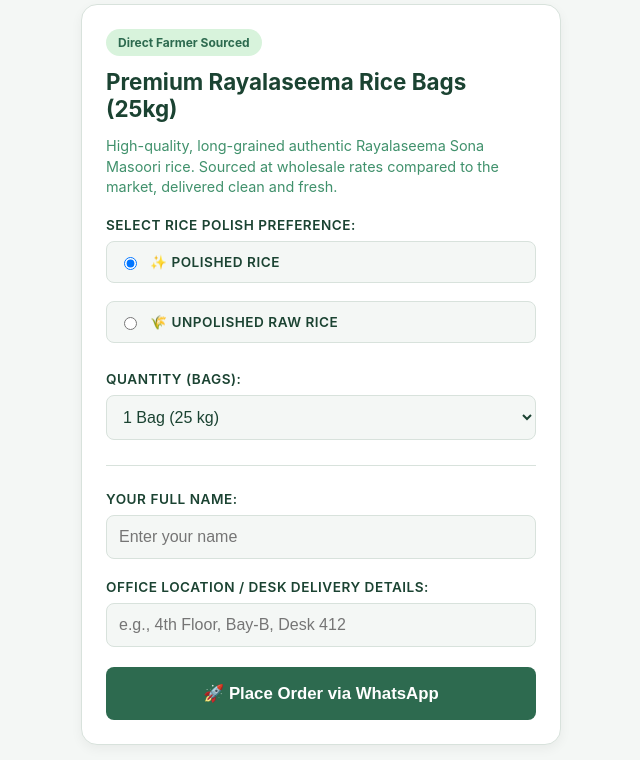
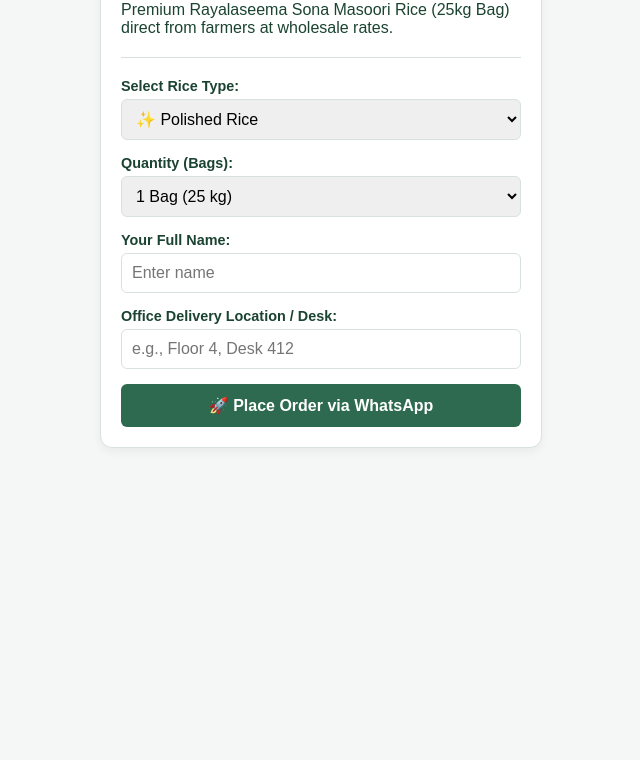
Before and after one commit to ramoracle/ricedirect, a plain HTML site: page index.html in a window 1280 px wide. Shown: the part 102-862 px from the top of the page, without its empty margins (319-959 px from the left). After the commit the page ends 800 px from the top, so only its background shows below. Drawn offline with Linux system fonts and the light colour scheme.

Commit message:
Update index.html
yes

```diff
--- a/index.html
+++ b/index.html
@@ -5,170 +5,33 @@
     <meta name="viewport" content="width=device-width, initial-scale=1.0">
     <title>RiceDirect | Office Group Orders</title>
     <style>
-        :root {
-            --primary: #2d6a4f;
-            --background: #f4f7f5;
-            --card-bg: #ffffff;
-            --text: #1b4332;
-            --border: #d8e2dc;
-            --accent: #d8f3dc;
-        }
-
-        body {
-            font-family: -apple-system, BlinkMacSystemFont, "Segoe UI", Roboto, Helvetica, Arial, sans-serif;
-            background-color: var(--background);
-            color: var(--text);
-            margin: 0;
-            padding: 15px;
-            display: flex;
-            justify-content: center;
-        }
-
-        .app-container {
-            width: 100%;
-            max-width: 480px;
-            margin-top: 10px;
-        }
-
-        .main-header {
-            text-align: center;
-            margin-bottom: 20px;
-        }
-
-        .main-header h1 {
-            color: var(--primary);
-            margin: 0;
-            font-size: 2rem;
-        }
-
-        .tagline {
-            font-size: 0.9rem;
-            color: #52b788;
-            margin: 5px 0 0 0;
-        }
-
-        .product-card {
-            background: var(--card-bg);
-            border-radius: 16px;
-            padding: 24px;
-            box-shadow: 0 4px 12px rgba(0,0,0,0.05);
-            border: 1px solid var(--border);
-        }
-
-        .badge {
-            background-color: var(--accent);
-            color: var(--primary);
-            font-size: 0.75rem;
-            font-weight: bold;
-            padding: 6px 12px;
-            border-radius: 20px;
-            display: inline-block;
-            margin-bottom: 12px;
-        }
-
-        h2 {
-            margin: 0 0 10px 0;
-            font-size: 1.4rem;
-        }
-
-        .desc {
-            font-size: 0.9rem;
-            line-height: 1.4;
-            color: #40916c;
-            margin-bottom: 20px;
-        }
-
-        .form-group {
-            margin-bottom: 20px;
-        }
-
-        label {
-            display: block;
-            font-weight: 600;
-            font-size: 0.85rem;
-            margin-bottom: 8px;
-            text-transform: uppercase;
-            letter-spacing: 0.5px;
-        }
-
-        .radio-group {
-            display: flex;
-            flex-direction: column;
-            gap: 10px;
-        }
-
-        .radio-label {
-            display: flex;
-            align-items: center;
-            gap: 10px;
-            background: var(--background);
-            padding: 12px;
-            border-radius: 8px;
-            cursor: pointer;
-            border: 1px solid var(--border);
-        }
-
-        select, input[type="text"] {
-            width: 100%;
-            padding: 12px;
-            box-sizing: border-box;
-            border: 1px solid var(--border);
-            border-radius: 8px;
-            font-size: 1rem;
-            background: var(--background);
-            color: var(--text);
-        }
-
-        .divider {
-            border: 0;
-            height: 1px;
-            background: var(--border);
-            margin: 25px 0;
-        }
-
-        .cta-button {
-            width: 100%;
-            background-color: var(--primary);
-            color: white;
-            border: none;
-            padding: 16px;
-            border-radius: 8px;
-            font-size: 1.05rem;
-            font-weight: bold;
-            cursor: pointer;
-        }
+        body { font-family: sans-serif; background-color: #f4f7f5; color: #1b4332; padding: 20px; display: flex; justify-content: center; }
+        .card { background: white; border-radius: 12px; padding: 20px; max-width: 400px; width: 100%; box-shadow: 0 4px 10px rgba(0,0,0,0.05); border: 1px solid #d8e2dc; }
+        h1 { color: #2d6a4f; margin: 0 0 5px 0; }
+        .form-group { margin-bottom: 15px; }
+        label { display: block; font-weight: bold; margin-bottom: 5px; font-size: 0.9rem; }
+        input[type="text"], select { width: 100%; padding: 10px; box-sizing: border-box; border: 1px solid #d8e2dc; border-radius: 6px; font-size: 1rem; }
+        button { width: 100%; background-color: #2d6a4f; color: white; border: none; padding: 12px; border-radius: 6px; font-size: 1rem; font-weight: bold; cursor: pointer; }
     </style>
 </head>
 <body>
-    <div class="app-container">
-        <header class="main-header">
+    <div class="card">
         <h1>🌾 RiceDirect</h1>
-            <p class="tagline">Premium Rayalaseema Sona Masoori — Fresh Farm Wholesale</p>
-        </header>
+        <p>Premium Rayalaseema Sona Masoori Rice (25kg Bag) direct from farmers at wholesale rates.</p>
+        <hr style="border:0; border-top:1px solid #d8e2dc; margin: 20px 0;">
 
-        <main class="product-card">
-            <div class="badge">Direct Farmer Sourced</div>
-            <h2>Premium Rayalaseema Rice Bags (25kg)</h2>
-            <p class="desc">High-quality, long-grained authentic Rayalaseema Sona Masoori rice. Sourced at wholesale rates compared to the market, delivered clean and fresh.</p>
-
-            <form id="orderForm" onsubmit="sendWhatsAppOrder(event)">
+        <form onsubmit="event.preventDefault(); sendOrder();">
             <div class="form-group">
-                    <label>Select Rice Polish Preference:</label>
-                    <div class="radio-group">
-                        <label class="radio-label">
-                            <input type="radio" name="polish" value="Polished (Fine Grain)" checked>
-                            <span>✨ Polished Rice</span>
-                        </label>
-                        <label class="radio-label">
-                            <input type="radio" name="polish" value="Unpolished (Raw/High Fiber)">
-                            <span>🌾 Unpolished Raw Rice</span>
-                        </label>
-                    </div>
+                <label>Select Rice Type:</label>
+                <select id="polish">
+                    <option value="Polished (Fine Grain)">✨ Polished Rice</option>
+                    <option value="Unpolished (Raw/High Fiber)">🌾 Unpolished Raw Rice</option>
+                </select>
             </div>
 
             <div class="form-group">
-                    <label for="quantity">Quantity (Bags):</label>
-                    <select id="quantity" required>
+                <label>Quantity (Bags):</label>
+                <select id="quantity">
                     <option value="1">1 Bag (25 kg)</option>
                     <option value="2">2 Bags (50 kg)</option>
                     <option value="3">3 Bags (75 kg)</option>
@@ -176,33 +39,27 @@
                 </select>
             </div>
 
-                <hr class="divider">
-
             <div class="form-group">
-                    <label for="name">Your Full Name:</label>
-                    <input type="text" id="name" placeholder="Enter your name" required>
+                <label>Your Full Name:</label>
+                <input type="text" id="name" placeholder="Enter name" required>
             </div>
 
             <div class="form-group">
-                    <label for="location">Office Location / Desk Delivery Details:</label>
-                    <input type="text" id="location" placeholder="e.g., 4th Floor, Bay-B, Desk 412" required>
+                <label>Office Delivery Location / Desk:</label>
+                <input type="text" id="location" placeholder="e.g., Floor 4, Desk 412" required>
             </div>
 
-                <button type="submit" class="cta-button">🚀 Place Order via WhatsApp</button>
+            <button type="submit">🚀 Place Order via WhatsApp</button>
         </form>
-        </main>
     </div>
 
     <script>
-        function sendWhatsAppOrder(event) {
-            event.preventDefault();
-
+        function sendOrder() {
             var name = document.getElementById('name').value;
-            var polish = document.querySelector('input[name="polish"]:checked').value;
+            var polish = document.getElementById('polish').value;
             var quantity = document.getElementById('quantity').value;
             var location = document.getElementById('location').value;
 
-            // Simple text building block tailored to Rayalaseema Branding
             var txt = "🌾 NEW RICE DIRECT ORDER 🌾\n\n" +
                       "Name: " + name + "\n" +
                       "Product: Rayalaseema Sona Masoori (25kg Bag)\n" +
@@ -212,11 +69,9 @@
                       "Please confirm order processing.";
 
             var encodedText = encodeURIComponent(txt);
+            var targetUrl = "https://whatsapp.com" + encodedText;
 
-            // Clean API bridge layout bypassing corporate workspace proxies
-            var url = "https://whatsapp.com" + encodedText;
-
-            window.open(url, '_blank');
+            window.location.href = targetUrl;
         }
     </script>
 </body>
```
Lines whose indentation alone changed are shown as unchanged.
